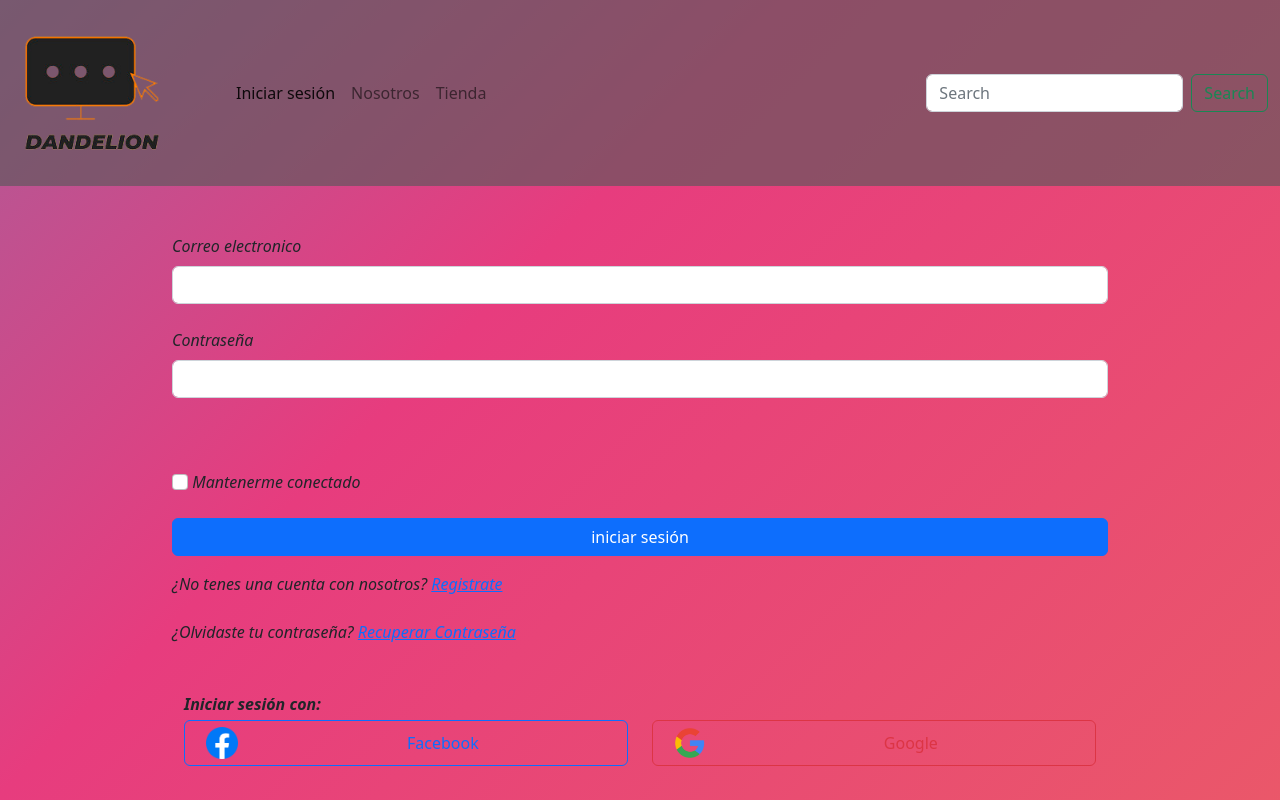
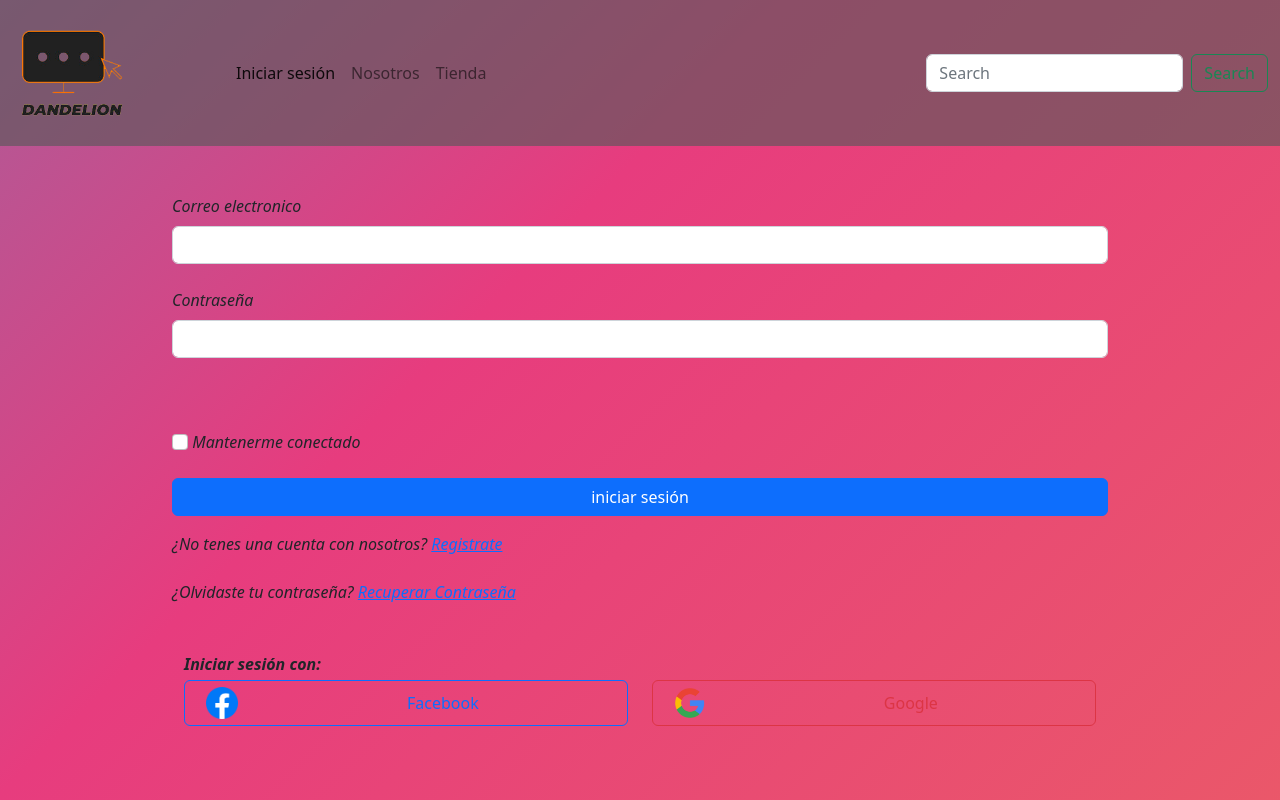
Before and after one commit to sgonzalez1403/Sgonzalez-coderhouse, a plain HTML site: page login.html in a window 1280 px wide. Shown: the top 800 px of the page. Drawn offline with Linux system fonts and the light colour scheme.

Commit message:
correction

```diff
--- a/login.html
+++ b/login.html
@@ -15,7 +15,7 @@
   <header class="bg1">
     <nav class="navbar navbar-expand-lg navbar navbar-light" style="background-color: rgba(89, 89, 90, 0.637);">
         <div class="container-fluid">
-          <a class="navbar-brand" href="#"><img src="images/logo.png" alt="logo" width="80%" height="80%"></a>
+          <a class="navbar-brand" href="#"><img src="images/logo.png" alt="logo" width="60%" height="60%"></a>
           <button class="navbar-toggler" type="button" data-bs-toggle="collapse" data-bs-target="#navbarSupportedContent" aria-controls="navbarSupportedContent" aria-expanded="false" aria-label="Toggle navigation">
             <span class="navbar-toggler-icon"></span>
           </button>
```
Also changed, not shown: index.html (+5 -1 lines), register.html (+1 -1 lines), style.css (line endings or trailing spaces).
